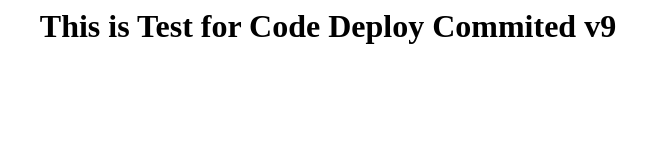
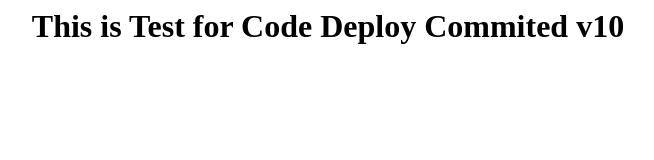
Before and after one commit to m8ndevops/cicd, a plain HTML site: page index.html in a window 1280 px wide. Shown: the whole page, without its empty margins (312-966 px from the left). Drawn offline with Linux system fonts and the light colour scheme.

Commit message:
deploy21

```diff
--- a/index.html
+++ b/index.html
@@ -1,7 +1,7 @@
 <html>
 <body>
 <center>
-<h1> This is Test for Code Deploy Commited v9 </h1>
+<h1> This is Test for Code Deploy Commited v10 </h1>
 </center>
 </body>
 </html>
```
